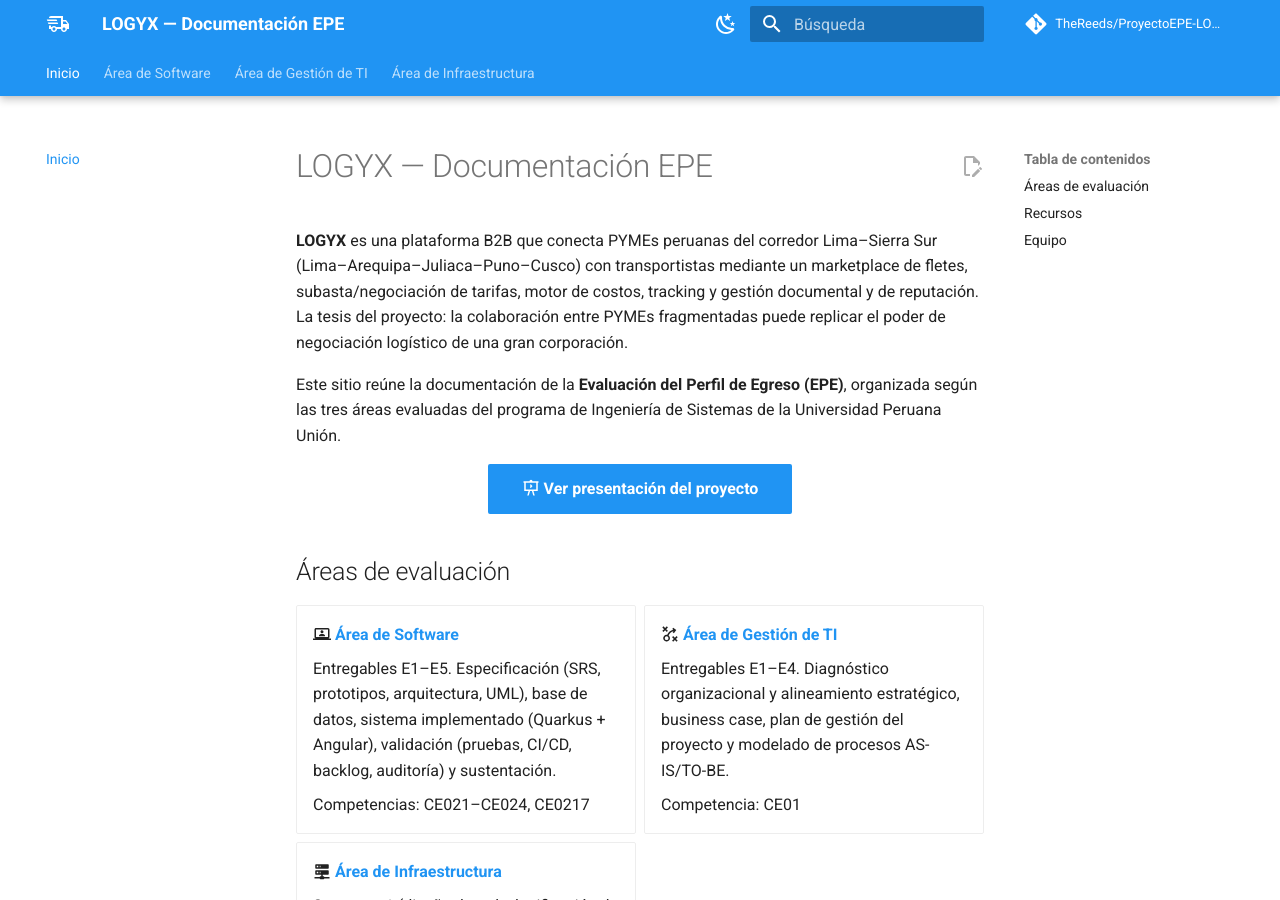
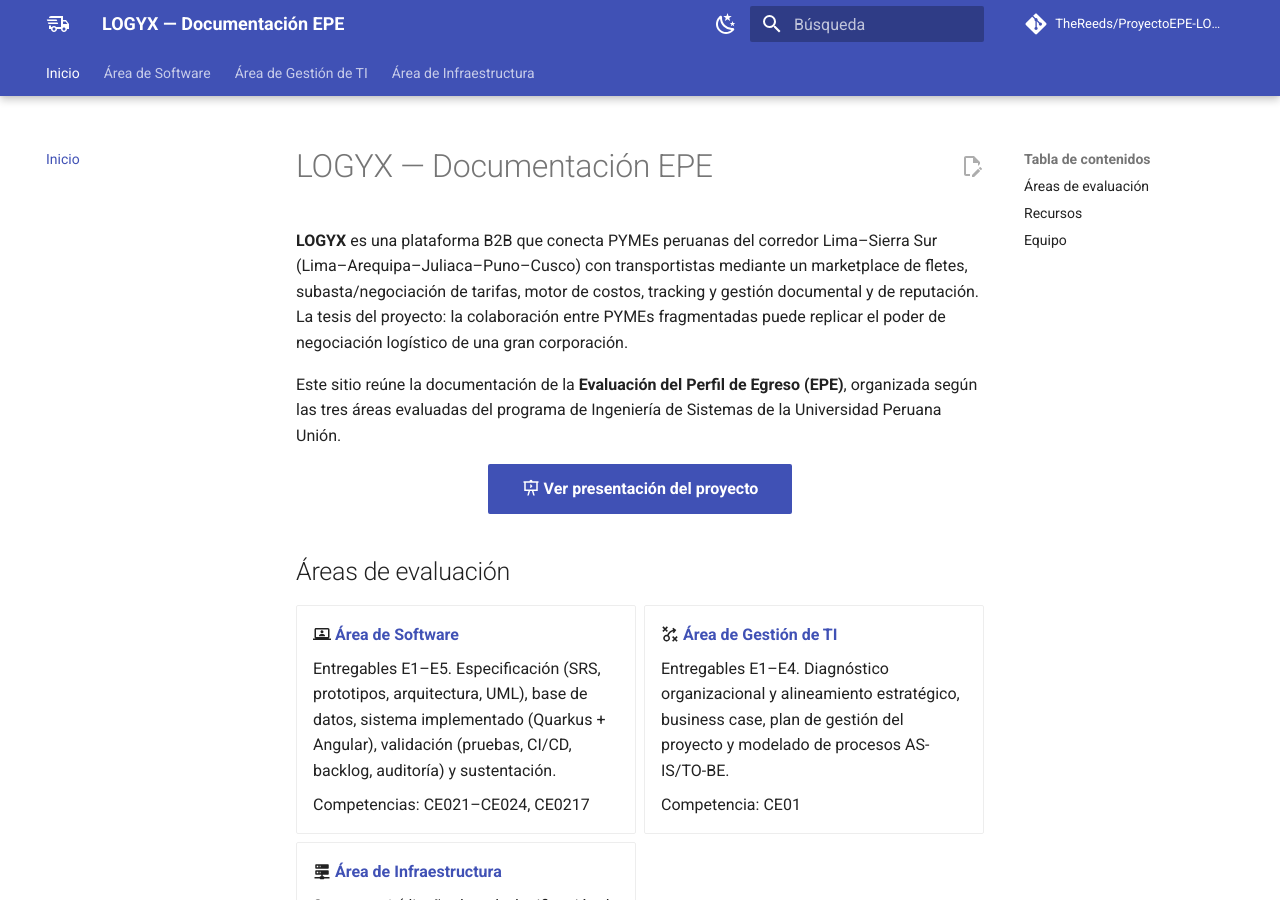
Before and after one commit to TheReeds/ProyectoEPE-LOGYX, an MkDocs documentation site: the page built from docs/index.md, in a window 1280 px wide and 900 px high. Built offline with MkDocs 1.6.1 and Material for MkDocs 9.7.7, drawn with Linux system fonts in a browser that asks for light colours; comment, search, counter and statistics services are not loaded.

Commit message:
Revert "feat: mejoras de diseno mkdocs (azul, favicon, breadcrumbs, nav instantanea, fecha revision, social cards)"
This reverts commit d188a1744a78893988d0595b18382e9c79c1bfec.

```diff
--- a/mkdocs.yml
+++ b/mkdocs.yml
@@ -11,19 +11,18 @@ theme:
   language: es
   icon:
     logo: material/truck-fast-outline
-  favicon: assets/favicon.svg
   palette:
     - media: "(prefers-color-scheme: light)"
       scheme: default
-      primary: blue
-      accent: blue
+      primary: indigo
+      accent: indigo
       toggle:
         icon: material/weather-night
         name: Cambiar a modo oscuro
     - media: "(prefers-color-scheme: dark)"
       scheme: slate
-      primary: blue
-      accent: blue
+      primary: indigo
+      accent: indigo
       toggle:
         icon: material/weather-sunny
         name: Cambiar a modo claro
@@ -32,11 +31,8 @@ theme:
     - navigation.tabs.sticky
     - navigation.sections
     - navigation.indexes
-    - navigation.path
     - navigation.top
     - navigation.footer
-    - navigation.instant
-    - navigation.instant.progress
     - toc.follow
     - search.suggest
     - search.highlight
@@ -71,14 +67,6 @@ markdown_extensions:
 
 plugins:
   - search
-  - social:
-      cards_layout_options:
-        background_color: "#1d4ed8"
-        color: "#ffffff"
-  - git-revision-date-localized:
-      type: date
-      locale: es
-      fallback_to_build_date: true
 
 extra:
   social: []
--- a/requirements.txt
+++ b/requirements.txt
@@ -1,3 +1,2 @@
 mkdocs>=1.6
-mkdocs-material[imaging]>=9.5
-mkdocs-git-revision-date-localized-plugin>=1.2
+mkdocs-material>=9.5
```
Also changed, not shown: docs/assets/favicon.svg (deleted), 1 other file.
